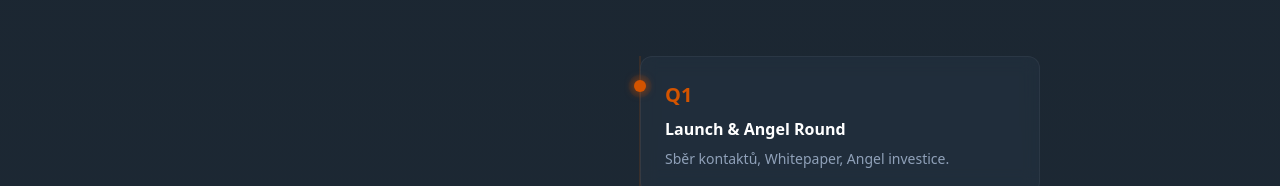
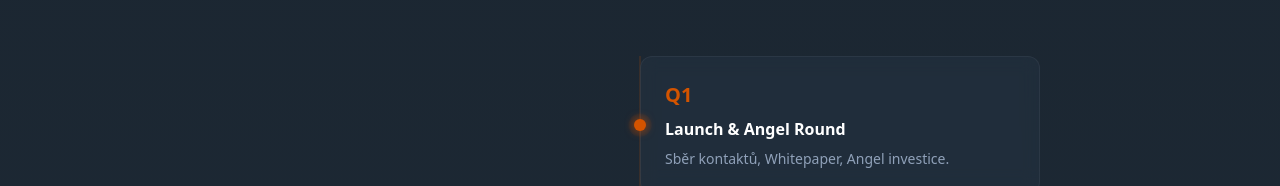
Before and after one commit to MistRush/aimining.cz, a Next.js app: page / in a window 1280 px wide. Shown: the part 2614-2800 px from the top of the page. Built offline with nearby package versions, Linux system fonts and the light colour scheme.

Commit message:
Fixed_Roadmap_alignment_and_added_navbar_email

```diff
--- a/src/components/sections/navbar.tsx
+++ b/src/components/sections/navbar.tsx
@@ -21,6 +21,9 @@ export function Navbar() {
 
                 <div className="flex items-center gap-6">
                     <div className="hidden md:flex items-center gap-6 text-sm font-medium text-slate-300">
+                        <a href="mailto:connect@aimining.cz" className="hover:text-primary transition-colors">
+                            connect@aimining.cz
+                        </a>
                         <Link href="#investors" className="hover:text-primary transition-colors">
                             {t.nav.investors}
                         </Link>
--- a/src/components/sections/roadmap.tsx
+++ b/src/components/sections/roadmap.tsx
@@ -32,10 +32,10 @@ export function Roadmap() {
                                 whileInView={{ opacity: 1, y: 0 }}
                                 viewport={{ once: true }}
                                 transition={{ delay: i * 0.2 }}
-                                className={`relative flex flex-col md:flex-row gap-8 md:gap-0 ${i % 2 === 0 ? "md:flex-row-reverse" : ""}`}
+                                className={`relative flex flex-col md:flex-row gap-8 md:gap-0 items-center w-full ${i % 2 === 0 ? "md:flex-row-reverse" : ""}`}
                             >
                                 {/* Content */}
-                                <div className="md:w-1/2 pl-12 md:pl-0 md:px-12">
+                                <div className="w-full md:w-1/2 pl-12 md:pl-0 md:px-12">
                                     <div className={`p-6 rounded-xl border border-white/5 bg-secondary/30 backdrop-blur-sm hover:border-primary/50 transition-colors ${i % 2 === 0 ? "md:text-left" : "md:text-right"}`}>
                                         <h3 className="text-xl font-bold text-primary mb-2 font-mono">{q.title.split(":")[0]}</h3>
                                         <h4 className="text-white font-semibold mb-2">{q.title.split(":")[1]}</h4>
@@ -44,8 +44,10 @@ export function Roadmap() {
                                 </div>
 
                                 {/* Timeline Dot */}
-                                <div className="absolute left-[20px] md:left-1/2 md:-translate-x-1/2 top-6 w-3 h-3 rounded-full bg-primary shadow-[0_0_10px_rgba(211,84,0,0.8)] z-10">
-                                    <div className="absolute inset-0 rounded-full bg-primary animate-ping opacity-75"></div>
+                                <div className="absolute left-[20px] md:left-1/2 md:-translate-x-1/2 top-0 bottom-0 flex items-center justify-center w-8 z-10">
+                                    <div className="w-3 h-3 rounded-full bg-primary shadow-[0_0_10px_rgba(211,84,0,0.8)] relative">
+                                        <div className="absolute inset-0 rounded-full bg-primary animate-ping opacity-75"></div>
+                                    </div>
                                 </div>
 
                                 {/* Empty Space for alignment */}
```
